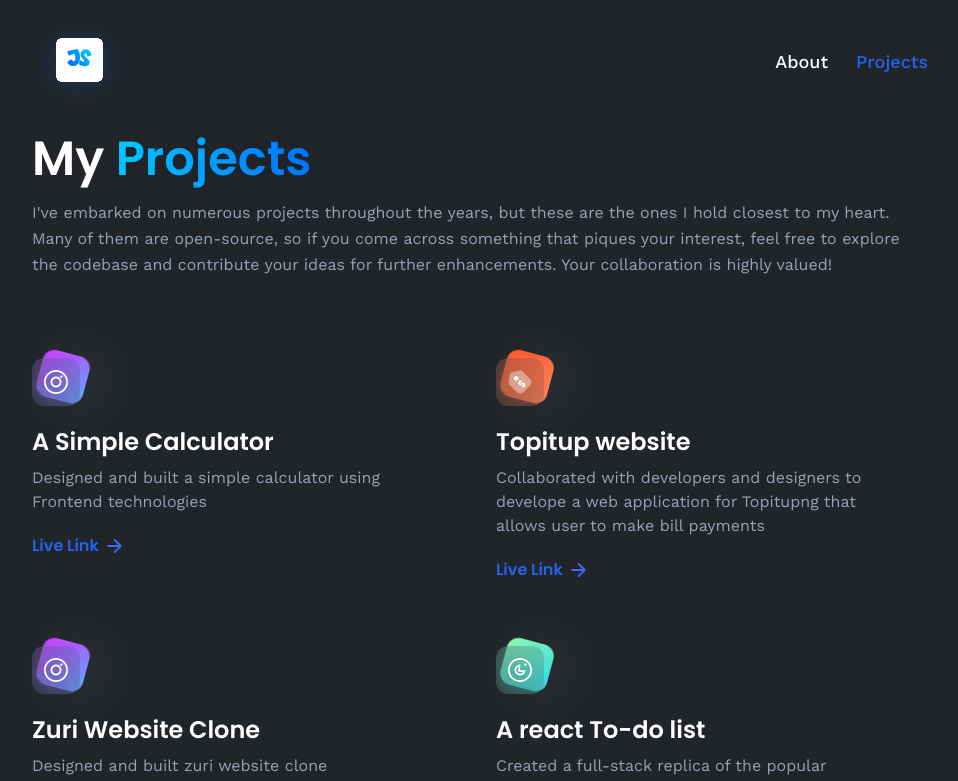
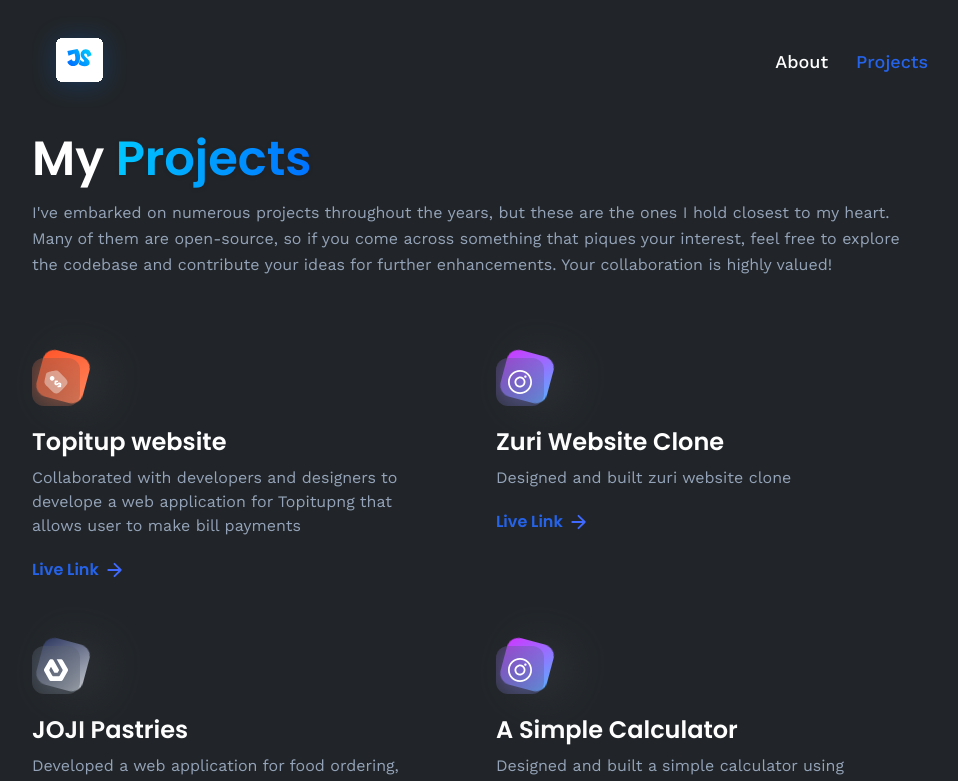
Before and after one commit to Caryourdaysbm/myportfolio, a React (Vite) app: page /projects in a window 1280 px wide. Shown: the top 781 px of the page, without its empty margins (160-1118 px from the left). Built offline with nearby package versions, Linux system fonts and the light colour scheme; no server answers.

Commit message:
my portfolio almost done

```diff
--- a/src/constants/index.js
+++ b/src/constants/index.js
@@ -292,19 +292,11 @@ export const projects = [
 
 
     {
-        iconUrl: snapgram,
-        theme: 'btn-back-pink',
-        name: 'A Simple Calculator',
-        description: 'Designed and built a simple calculator using Frontend technologies',
-        link: 'https://calculatorbykay.netlify.app/',
-    },
-
-    {
         iconUrl: pricewise,
         theme: 'btn-back-red',
         name: 'Topitup website',
         description: 'Collaborated with developers and designers to develope a web application for Topitupng that allows user to make bill payments',
-        link: 'https://www.new.topitupng.com',
+        link: 'https://new.topitupng.com',
     },
 
     {
@@ -314,6 +306,24 @@ export const projects = [
         description: 'Designed and built zuri website clone',
         link: 'https://caryourdaysbm.github.io/zuriWebsiteFrontend/',
     },
+    {
+        iconUrl: estate,
+        theme: 'btn-back-black',
+        name: 'JOJI Pastries',
+        description: 'Developed a web application for food ordering, facilitating food searches and connecting buyers with sellers.',
+        link: 'https://jojiservices.netlify.app',
+    },
+
+
+    {
+        iconUrl: snapgram,
+        theme: 'btn-back-pink',
+        name: 'A Simple Calculator',
+        description: 'Designed and built a simple calculator using Frontend technologies',
+        link: 'https://calculatorbykay.netlify.app/',
+    },
+
+
     {
         iconUrl: threads,
         theme: 'btn-back-green',
@@ -339,18 +349,11 @@ export const projects = [
     },
 
     {
-        iconUrl: estate,
-        theme: 'btn-back-black',
-        name: 'JOJI Pastries',
-        description: 'Developed a web application for food ordering, facilitating food searches and connecting buyers with sellers.',
-        link: 'https://www.jojiservices.netlify.app',
-    },
-    {
         iconUrl: summiz,
         theme: 'btn-back-yellow',
         name: 'A Tip Calculator',
         description: 'App that leverages AI to automatically generate concise & informative summaries from lengthy text content, or blogs.',
-        link: 'https://tipcalculator.caryourdaysbm.repl.co/',
+        link: 'https://www.tipcalculator.caryourdaysbm.repl.co/',
     },
 
     {
--- a/src/pages/Home.jsx
+++ b/src/pages/Home.jsx
@@ -8,7 +8,7 @@ import { Bird, Island, Plane, Sky } from "../models";
 
 const Home = () => {
   const audioRef = useRef(new Audio(sakura));
-  audioRef.current.volume = 0.4;
+  audioRef.current.volume = 0.6;
   audioRef.current.loop = true;
 
   const [currentStage, setCurrentStage] = useState(1);
```
